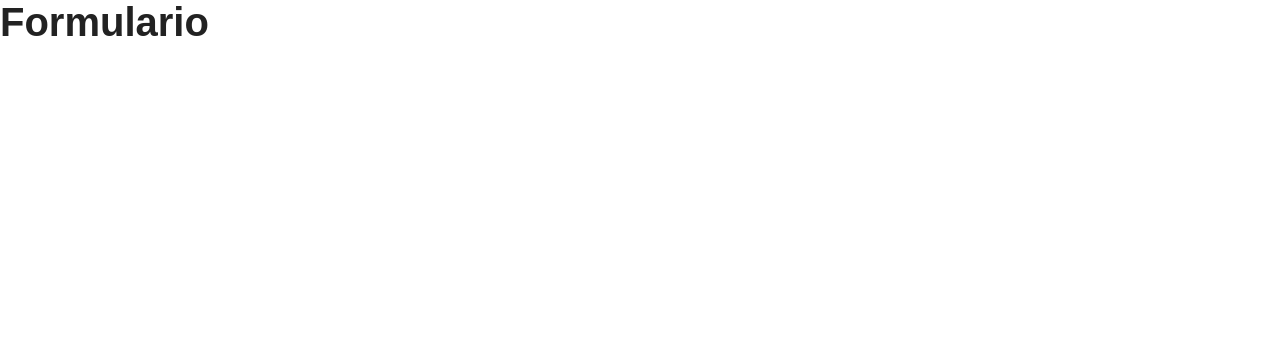
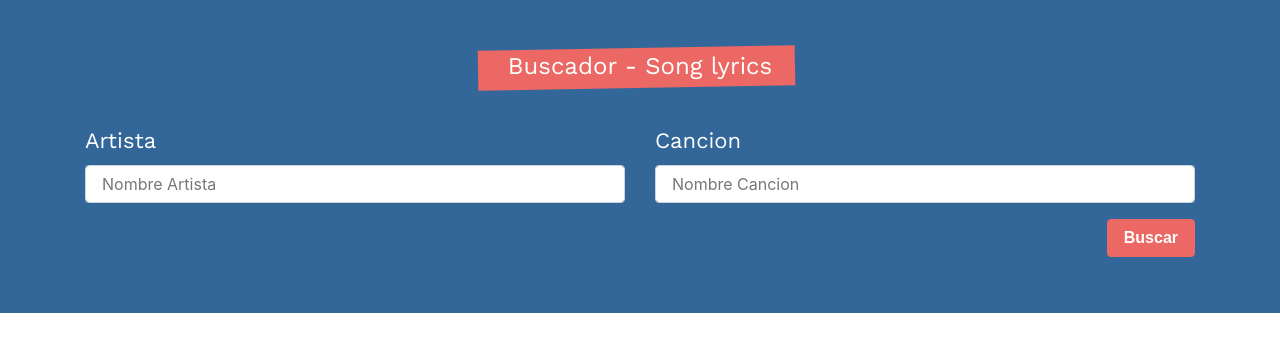
Before and after one commit to psyQore/buscador-letras, a React (Create React App) app: page / in a window 1280 px wide. Shown: the top 352 px of the page. Built offline with nearby package versions, Linux system fonts and the light colour scheme; a web font is replaced by a local one.

Commit message:
Creacion de formulario y stylos

```diff
--- a/src/Components/Form.js
+++ b/src/Components/Form.js
@@ -1,9 +1,46 @@
-import React from 'react'
+import React from "react";
 
 const Form = () => {
-    return (
-        <h1>Formulario</h1>
-    )
-}
+  return (
+    <div className="bg-info">
+      <div className="container">
+        <div className="row">
+          <form className="col card text-white bg-transparent mb-5 pt-5 pb-2">
+            <fieldset>
+              <legend className="text-center">Buscador - Song lyrics</legend>
+              <div className="row">
+                <div className="col-md-6">
+                  <div className="form-group">
+                    <label>Artista</label>
+                    <input
+                      type="text"
+                      className="form-control"
+                      name="artista"
+                      placeholder="Nombre Artista"
+                    />
+                  </div>
+                </div>
+                <div className="col-md-6">
+                  <div className="form-group">
+                    <label>Cancion</label>
+                    <input
+                      type="text"
+                      className="form-control"
+                      name="cancion"
+                      placeholder="Nombre Cancion"
+                    />
+                  </div>
+                </div>
+              </div>
+              <button type="submit" className="btn btn-primary float-right">
+                Buscar
+              </button>
+            </fieldset>
+          </form>
+        </div>
+      </div>
+    </div>
+  );
+};
 
 export default Form;
```
